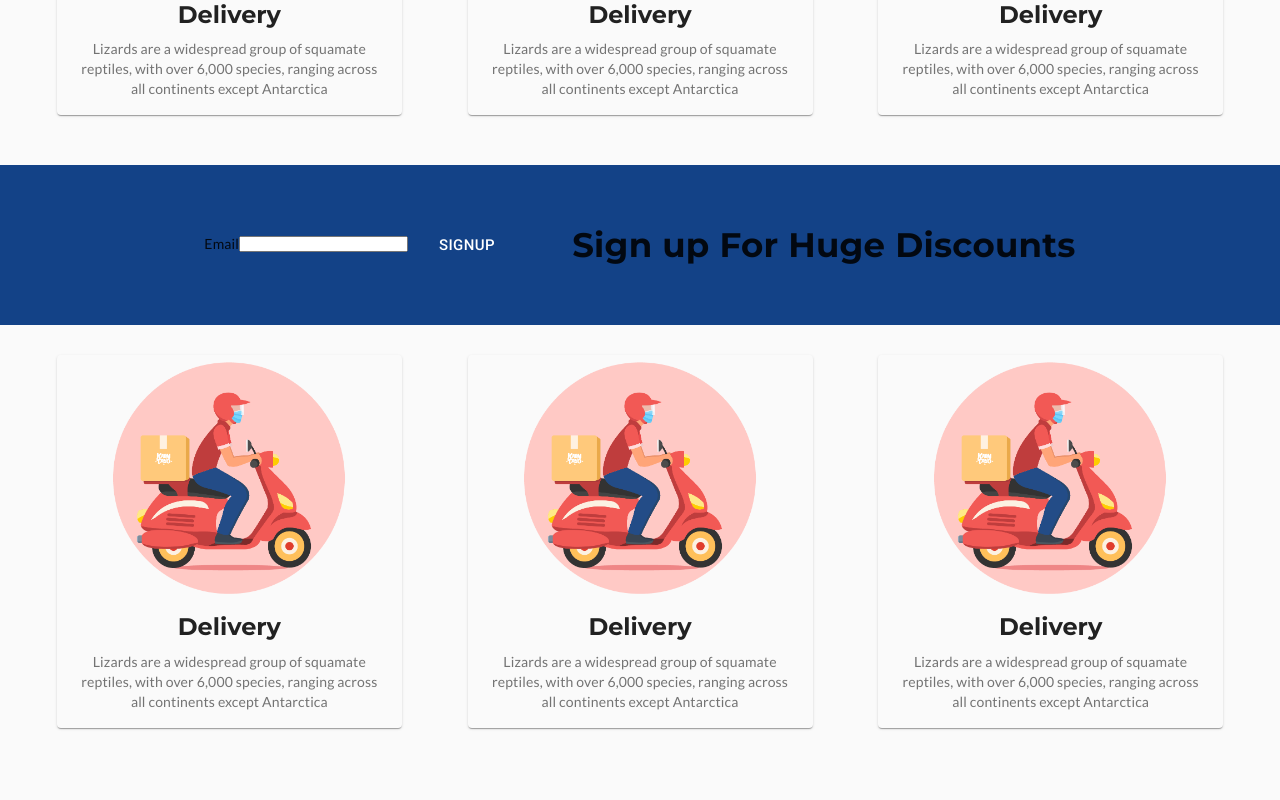
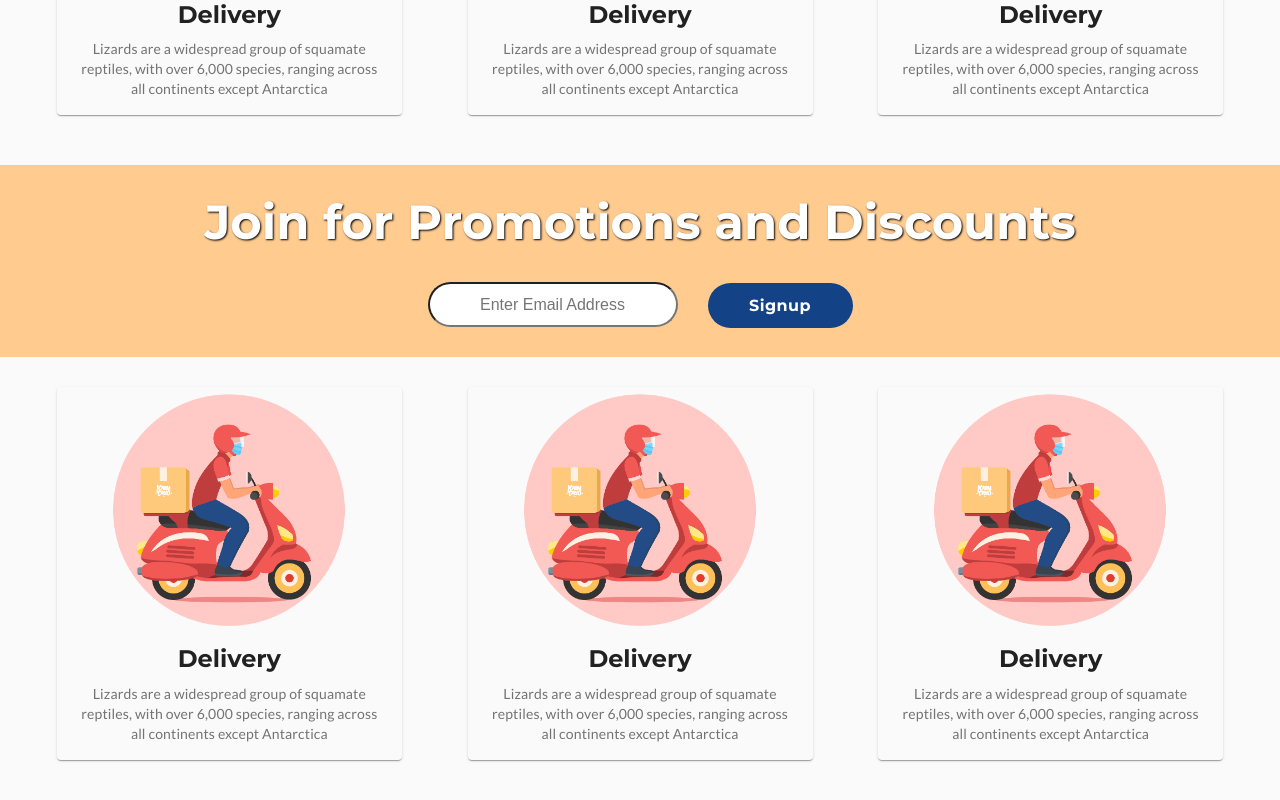
Before and after one commit to KainTayo/FrontEnd, a React (Create React App) app: page / in a window 1280 px wide. Shown: the part 886-1686 px from the top of the page. Built offline with nearby package versions, Linux system fonts and the light colour scheme.

Commit message:
fixed signup form

```diff
--- a/src/Components/About.js
+++ b/src/Components/About.js
@@ -17,7 +17,9 @@ const useStyles = makeStyles(theme => ({
 		},
 		[theme.breakpoints.down('xs')]: {
 			marginTop: '2em',
-			marginBottom: '1.5em'
+			marginBottom: '1.5em',
+			paddingLeft:'1em',
+			paddingRight:'1em'
 		}
 	},
 	image: {
--- a/src/Components/Header.js
+++ b/src/Components/Header.js
@@ -1,7 +1,23 @@
 import React, { useState, useEffect } from 'react';
-import { AppBar, Toolbar, useScrollTrigger, Tabs, Tab, Button, Menu, MenuItem, useMediaQuery, SwipeableDrawer, IconButton, ListItem, ListItemText, List, ListItemIcon  } from '@material-ui/core';
+import {
+	AppBar,
+	Toolbar,
+	useScrollTrigger,
+	Tabs,
+	Tab,
+	Button,
+	Menu,
+	MenuItem,
+	useMediaQuery,
+	SwipeableDrawer,
+	IconButton,
+	ListItem,
+	ListItemText,
+	List,
+	ListItemIcon
+} from '@material-ui/core';
 import { makeStyles, useTheme } from '@material-ui/styles';
-import KainTayo from '../assets/KainTayo.png'
+import KainTayo from '../assets/KainTayo.png';
 import { Link } from 'react-router-dom';
 import ShoppingCartIcon from '@material-ui/icons/ShoppingCart';
 import MenuIcon from '@material-ui/icons/Menu';
@@ -40,7 +56,7 @@ const useStyles = makeStyles(theme => ({
 		},
 		[theme.breakpoints.down('xs')]: {
 			height: '5em',
-			marginLeft:'2em'
+			marginLeft: '2em'
 		}
 	},
 	tabContainer: {
@@ -80,12 +96,16 @@ const useStyles = makeStyles(theme => ({
 	},
 	appBar: {
 		backgroundColor: 'whitesmoke',
-		zIndex:theme.zIndex.modal + 1
+		zIndex: theme.zIndex.modal + 1
 	},
 	drawerIconContainer: {
 		marginLeft: 'auto',
 		'&:hover': {
-			backgroundColor: "transparent"
+			backgroundColor: 'transparent'
+		},
+		[theme.breakpoints.down('md')]: {
+			marginRight: 'auto',
+			marginLeft: '1em'
 		}
 	},
 	drawerIcon: {
@@ -97,14 +117,14 @@ const useStyles = makeStyles(theme => ({
 	},
 	drawerItem: {
 		...theme.typography.headline,
-		color: "white",
-		opacity:0.7
+		color: 'white',
+		opacity: 0.7
 	},
 	drawerItemCheckout: {
 		backgroundColor: theme.palette.common.orange
 	},
 	drawerItemSelected: {
-		"&.MuiListItemText-root":{
+		'&.MuiListItemText-root': {
 			opacity: 1
 		}
 	}
@@ -141,22 +161,27 @@ function Header(props) {
 
 	//modular code for Mapping menuItems
 	const menuOptions = [
-		{ name: 'Restaurants', link: '/restaurants',activeIndex:1,selectedIndex:0},
-		{ name: 'Casa Dapitan', link: '/casadapitan',activeIndex:1,selectedIndex:1},
-		{ name: 'GGO Chicken', link: '/ggochicken',activeIndex:1,selectedIndex:2},
-		{ name: 'Kainan ni Remmy', link: '/remy',activeIndex:1,selectedIndex:3},
-		{ name: 'Paddy', link: '/paddy',activeIndex:1,selectedIndex:4},
-		{ name: 'Tsaa Na', link: '/tsaa',activeIndex:1,selectedIndex:5}
+		{ name: 'Restaurants', link: '/restaurants', activeIndex: 1, selectedIndex: 0 },
+		{ name: 'Casa Dapitan', link: '/casadapitan', activeIndex: 1, selectedIndex: 1 },
+		{ name: 'GGO Chicken', link: '/ggochicken', activeIndex: 1, selectedIndex: 2 },
+		{ name: 'Kainan ni Remmy', link: '/remy', activeIndex: 1, selectedIndex: 3 },
+		{ name: 'Paddy', link: '/paddy', activeIndex: 1, selectedIndex: 4 },
+		{ name: 'Tsaa Na', link: '/tsaa', activeIndex: 1, selectedIndex: 5 }
 	];
-	const routes =[
-		{name:'Home',link:'/',activeIndex:0},
-		{name:'Restaurants',link:'/restaurants',activeIndex:1,ariaOwns:anchorEl ? 'simple-menu' : undefined,
-		ariaPopup:anchorEl ? 'true' : undefined,
-		mouseOver:e => handleClick(e)},
-		{name:'Products',link:'/products',activeIndex:2},
-		{name:'About Us',link:'/about',activeIndex:3},
-		{name:'Contact Us',link:'/contact',activeIndex:4}
-	]
+	const routes = [
+		{ name: 'Home', link: '/', activeIndex: 0 },
+		{
+			name: 'Restaurants',
+			link: '/restaurants',
+			activeIndex: 1,
+			ariaOwns: anchorEl ? 'simple-menu' : undefined,
+			ariaPopup: anchorEl ? 'true' : undefined,
+			mouseOver: e => handleClick(e)
+		},
+		{ name: 'Products', link: '/products', activeIndex: 2 },
+		{ name: 'About Us', link: '/about', activeIndex: 3 },
+		{ name: 'Contact Us', link: '/contact', activeIndex: 4 }
+	];
 
 	//highlights correct headline even on refresh/reload, and makes sure that the path is set correctly
 	useEffect(() => {
@@ -176,14 +201,20 @@ function Header(props) {
 					break;
 			}
 		});
-	}, [props.value, menuOptions, props.selectedIndex, routes,props]);
+	}, [props.value, menuOptions, props.selectedIndex, routes, props]);
 
+	//Checkout cart
+	const checkoutCart = (
+		<Button component={Link} to='/checkout' variant='contained' color='secondary' className={classes.button}>
+			<ShoppingCartIcon /> Checkout
+		</Button>
+	);
 	//renders when on desktop view
 	const desktopView = (
 		<React.Fragment>
 			<Tabs value={props.value} onChange={handleChange} className={classes.tabContainer} indicatorColor='primary'>
-				{routes.map((route,index)=>
-					(<Tab
+				{routes.map((route, index) => (
+					<Tab
 						className={classes.headline}
 						component={Link}
 						to={route.link}
@@ -192,12 +223,10 @@ function Header(props) {
 						aria-owns={route.ariaOwns}
 						aria-haspopup={route.ariaPopup}
 						onMouseOver={route.mouseOver}
-						/>
-					))}
+					/>
+				))}
 			</Tabs>
-			<Button component={Link} to='/checkout' variant='contained' color='secondary' className={classes.button}>
-				<ShoppingCartIcon /> Checkout
-			</Button>
+			{checkoutCart}
 			<Menu
 				classes={{ paper: classes.menu }}
 				id='simple-menu'
@@ -206,7 +235,7 @@ function Header(props) {
 				onClose={handleClose}
 				MenuListProps={{ onMouseLeave: handleClose }}
 				elevation={0}
-				style={{zIndex:1302}}
+				style={{ zIndex: 1302 }}
 				keepMounted>
 				{menuOptions.map((option, index) => (
 					<MenuItem
@@ -236,13 +265,26 @@ function Header(props) {
 				onClose={() => setOpenDrawer(false)}
 				onOpen={() => setOpenDrawer(true)}
 				classes={{ paper: classes.drawer }}>
-				<div className={classes.toolbarMargin}/>
+				<div className={classes.toolbarMargin} />
 				<List disablePadding>
-				{routes.map((route,index)=>(
-					<ListItem key={`${route}${index}`} divider button component={Link} to={route.link} classes={{selected:classes.drawerItemSelected}} selected={props.value===route.activeIndex}onClick={()=>{setOpenDrawer(false);props.setValue(route.activeIndex) }}>
-						<ListItemText className={classes.drawerItem}disableTypography>{route.name}</ListItemText>
-					</ListItem>
-				))}
+					{routes.map((route, index) => (
+						<ListItem
+							key={`${route}${index}`}
+							divider
+							button
+							component={Link}
+							to={route.link}
+							classes={{ selected: classes.drawerItemSelected }}
+							selected={props.value === route.activeIndex}
+							onClick={() => {
+								setOpenDrawer(false);
+								props.setValue(route.activeIndex);
+							}}>
+							<ListItemText className={classes.drawerItem} disableTypography>
+								{route.name}
+							</ListItemText>
+						</ListItem>
+					))}
 					<ListItem
 						onClick={() => {
 							setOpenDrawer(false);
@@ -254,8 +296,10 @@ function Header(props) {
 						className={classes.drawerItemCheckout}
 						to='/checkout'
 						selected={props.value === 5}
-						classes={{root:classes.drawerItemCheckout,selected:classes.drawerItemSelected}}>
-						<ListItemIcon><ShoppingCartIcon /></ListItemIcon>
+						classes={{ root: classes.drawerItemCheckout, selected: classes.drawerItemSelected }}>
+						<ListItemIcon>
+							<ShoppingCartIcon />
+						</ListItemIcon>
 						<ListItemText className={classes.drawerItem} disableTypography>
 							Checkout
 						</ListItemText>
@@ -263,7 +307,7 @@ function Header(props) {
 				</List>
 			</SwipeableDrawer>
 			<IconButton className={classes.drawerIconContainer} onClick={() => setOpenDrawer(!openDrawer)} disableRipple>
-				<MenuIcon color="primary"  className={classes.drawerIcon} />
+				<MenuIcon color='primary' className={classes.drawerIcon} />
 			</IconButton>
 		</React.Fragment>
 	);
@@ -272,10 +316,11 @@ function Header(props) {
 			<ElevationScroll>
 				<AppBar className={classes.appBar} position='fixed'>
 					<Toolbar disableGutters>
+						{matches ? mobileView : null}
 						<Button className={classes.logoContainer} disableRipple onClick={() => props.setValue(0)} component={Link} to='/'>
 							<img alt='company logo' className={classes.logo} src={KainTayo} />
 						</Button>
-						{matches ? mobileView : desktopView}
+						{matches ? checkoutCart : desktopView}
 					</Toolbar>
 				</AppBar>
 			</ElevationScroll>
--- a/src/Components/SignUp.js
+++ b/src/Components/SignUp.js
@@ -1,42 +1,40 @@
 import React from 'react';
 import emailjs from 'emailjs-com';
-import { Typography, Button } from '@material-ui/core';
-import { makeStyles } from '@material-ui/core/styles';
+import { Typography, Button, Grid, useMediaQuery } from '@material-ui/core';
+import { makeStyles,useTheme } from '@material-ui/core/styles';
 
 const useStyles = makeStyles(theme => ({
 	signUpContainer: {
-		display: 'flex',
-		flexDirection: 'row',
-		justifyContent: 'center',
-		alignItems: 'center',
-        height: '10rem',
+		height: '12rem',
 		marginBottom: '30px',
-        marginTop: '30px',
-        backgroundColor:'#134287',
-
+		marginTop: '30px',
+		backgroundColor: theme.palette.secondary.light
 	},
-	textContainer: {
-		display: 'flex',
-		flexDirection: 'column',
-		justifyContent: 'center',
-		alignItems: 'center',
-        textAlign: 'center',
-        marginLeft:'30px',
-    },
-    button: {
-        height:'2rem',
-        marginLeft:'20px',
-        marginRight:'20px',
-        color:'white'
-    },
-    form :{
-        height:'1rem',
-        width:'50%'
-    }
+	button: {
+		...theme.typography.headline,
+		backgroundColor: theme.palette.common.blue,
+		color:"white",
+		borderRadius: 50,
+		height: 45,
+		width: 145,
+		marginLeft:30,
+		'&:hover': {
+			backgroundColor: theme.palette.primary.light
+		}
+	},
+	form:{
+		height: 45,
+		width: 250,
+		borderRadius: 50,
+		marginTop: '2em'
+	}
 }));
 
 function SignUp() {
 	const classes = useStyles();
+	const theme = useTheme()
+	const matchesSM = useMediaQuery(theme.breakpoints.down("sm"))
+
 
 	function sendEmail(e) {
 		e.preventDefault();
@@ -52,18 +50,17 @@ function SignUp() {
 	}
 
 	return (
-		<div className={classes.signUpContainer}>
-			<form className='contact-form' onSubmit={sendEmail}>
-				<label>Email</label>
-				<input className={classes.form} type='email' name='user_email' />
-				<Button className={classes.button}  type="submit" size="large" variant="text" >
+		<Grid direction="column" alignItems="center" justify="center" container className={classes.signUpContainer}>
+			<Typography style={{textShadow:"1px 1px 2px black"}} variant={matchesSM ? "h5" : "h3"}>Join for Promotions and Discounts</Typography>
+			<form className='contactForm' onSubmit={sendEmail}>
+				<input className={classes.form} type='email' name='user_email' placeholder="Enter Email Address"
+				style={{textAlign:"center",fontSize:"16px"}}
+				/>
+				<Button className={classes.button} type='submit' size='large' variant='text'>
 					Signup
 				</Button>
 			</form>
-			<div className={classes.textContainer}>
-				<Typography variant='h4'>Sign up For Huge Discounts</Typography>
-			</div>
-		</div>
+		</Grid>
 	);
 }
 
--- a/src/UI/Theme.js
+++ b/src/UI/Theme.js
@@ -39,7 +39,8 @@ export default createMuiTheme({
 			fontFamily: "'Montserrat', 'sans-serif'"
 		},
 		h4:{
-			fontFamily: "'Montserrat', 'sans-serif'"
+			fontFamily: "'Montserrat', 'sans-serif'",
+			color:"white"
 		},
 		h5:{
 			fontFamily: "'Montserrat', 'sans-serif'"
@@ -52,7 +53,8 @@ export default createMuiTheme({
 
 		},
 		body2:{
-			fontFamily: "'Lato', 'sans-serif'"
+			fontFamily: "'Lato', 'sans-serif'",
+			color:"white"
 
 		},
 		subtitle1:{
```
